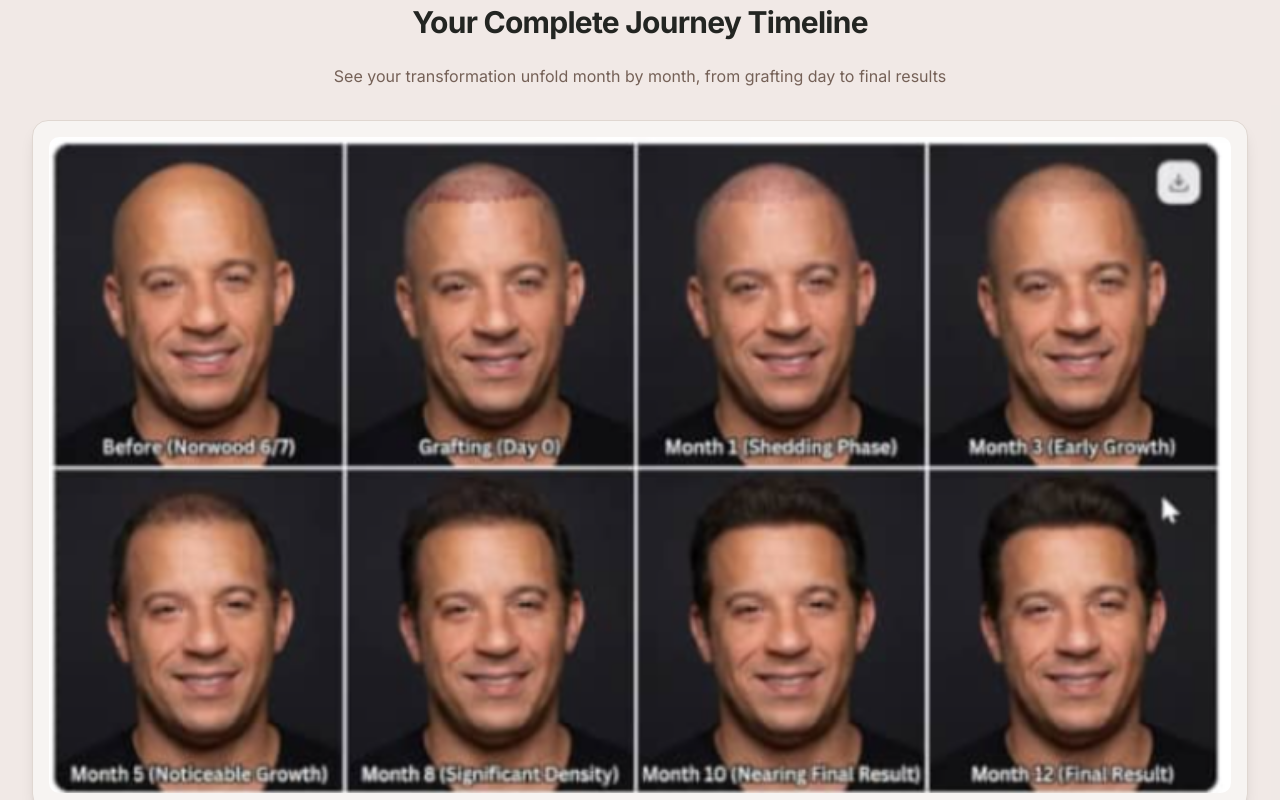
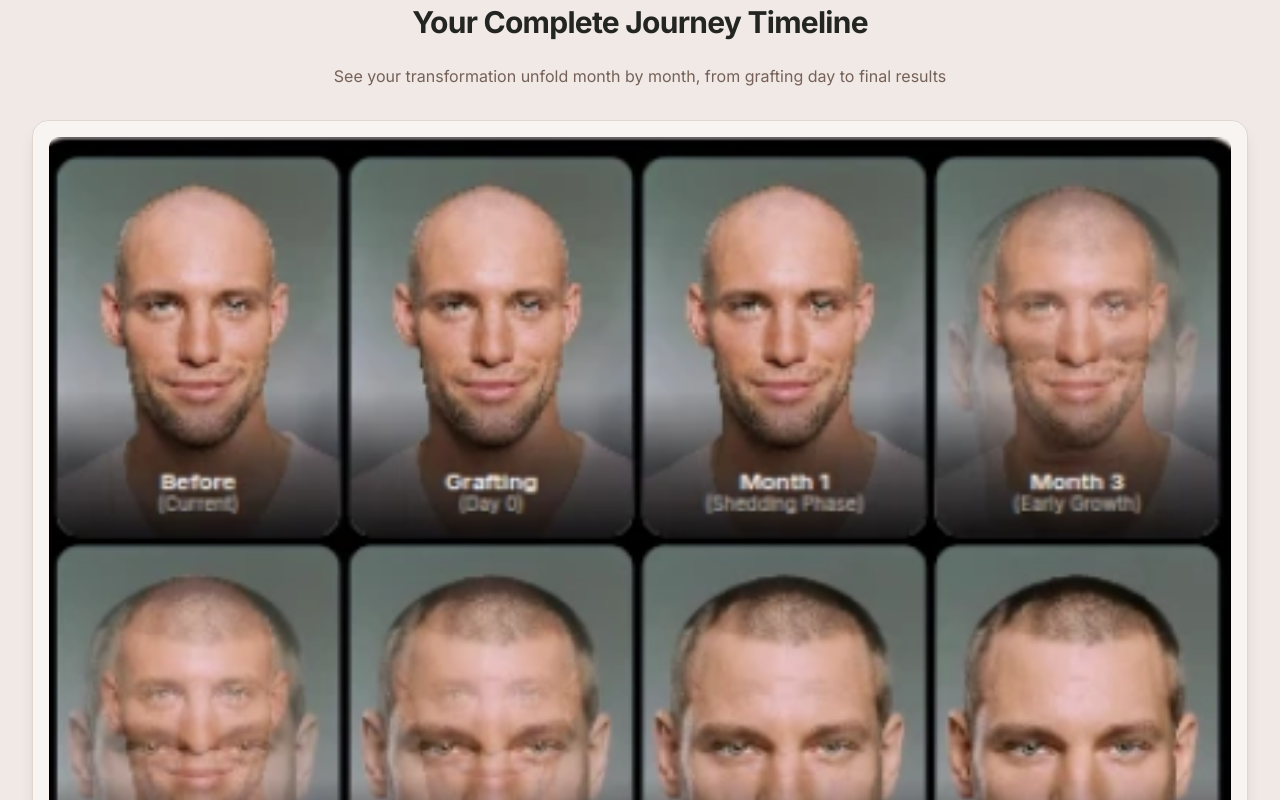
Before and after one commit to fozagtx/surgicalAI, a Next.js app: page / in a window 1280 px wide. Shown: the part 1420-2220 px from the top of the page. Built offline with nearby package versions, Linux system fonts and the light colour scheme.

Commit message:
Use after image in Journey Timeline section

```diff
--- a/app/page.tsx
+++ b/app/page.tsx
@@ -101,7 +101,7 @@ export default function Home() {
           </p>
           <div className="bg-card rounded-2xl shadow-lg p-4 border border-border">
             <img
-              src="/image.png"
+              src="/after.png"
               alt="Hair transplant progression timeline showing 12 months of growth stages"
               className="w-full rounded-lg"
             />
```
